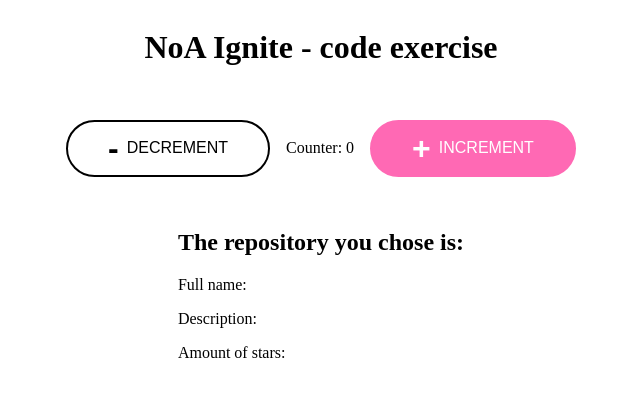
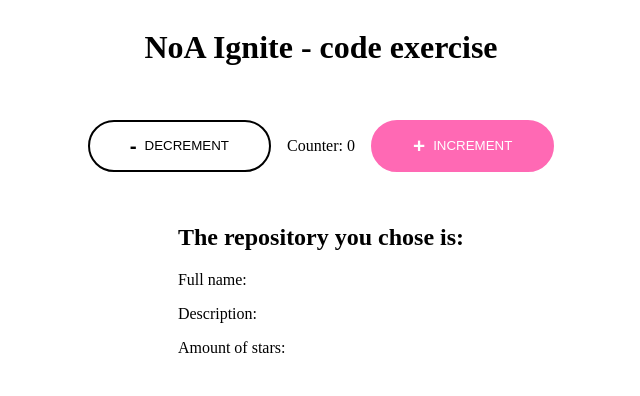
Before and after one commit to Ayngie/noa-code-exercise, a React (Create React App) app: page / in a window 1280 px wide. Shown: the top 396 px of the page, without its empty margins (319-959 px from the left). Built offline with nearby package versions, Linux system fonts and the light colour scheme.

Commit message:
💄 (style): button text level styling

```diff
--- a/src/styles/Button.tsx
+++ b/src/styles/Button.tsx
@@ -40,12 +40,12 @@ const StyledButton = styled.button`
 `;
 
 const Text = styled.span`
-  font-size: 1rem;
-  font-weight: 500;
+  line-height: 2rem;
 `;
 
 const Symbol = styled.span`
-  font-size: 2rem;
+  line-height: 1rem;
+  font-size: 1.3rem;
   font-weight: bold;
 `;
 
```
